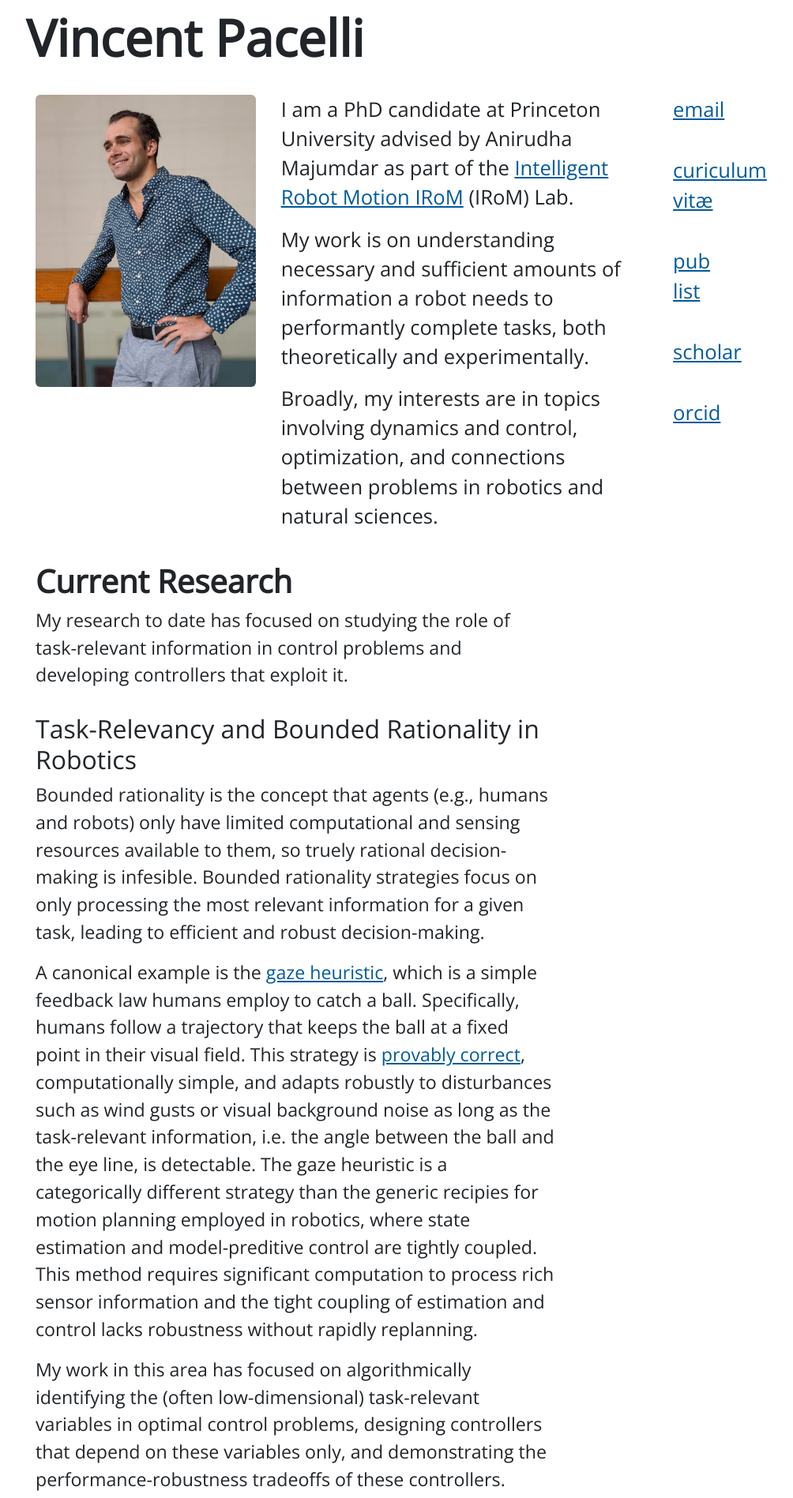
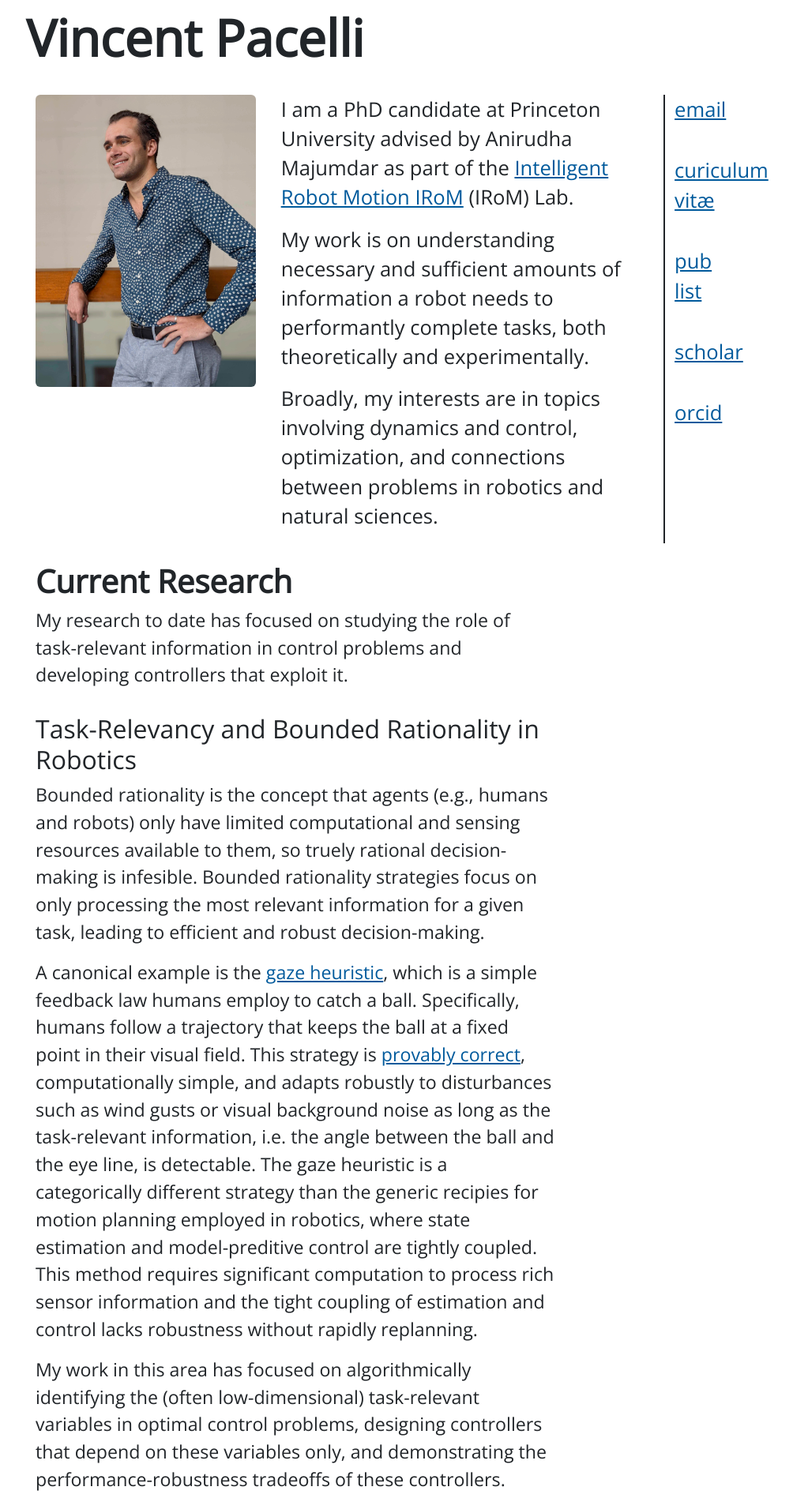
Before and after one commit to tnecniv/old-website, a Jekyll site: the page built from index.html, in a window 1280 px wide. Shown: the top 1897 px of the page at 79% size, without its empty margins (153-1157 px from the left). Built offline with Jekyll 4.4.1, drawn with Linux system fonts in a browser that asks for light colours.

Commit message:
Style changes

```diff
--- a/assets/css/style.css
+++ b/assets/css/style.css
@@ -51,10 +51,12 @@
 
 a {
     color: #005A9C;
+    font-weight: 400;
     /* text-decoration: none; */
 }
 
 a.publist {
+    font-weight: 300;
     text-decoration: none;
 }
 
@@ -82,3 +84,12 @@
 h2 {
     padding-top: 0.5em;
 }
+
+hr {
+    border-color: #000000;
+    border-style: solid none;
+    border-width: 1px 0;
+    opacity: 1;
+    margin: 2em 0;
+    color: black;
+  }
--- a/index.html
+++ b/index.html
@@ -28,7 +28,7 @@
                         </div>
                     </div>
                 </div>
-                <div class="col-lg-2 links text-left">
+                <div class="col-lg-2 links text-left border-start border-dark border-2">
                     <a href="mailto:vpacelli@princeton.edu">email</a>
                     <br/>
                     <br/>
@@ -55,14 +55,13 @@
             <!-- <img src="assets/images/ball robot.svg" height="auto" width="1500" /> -->
         </div>
     </div>
-    <br/>
-    <div class="row main-text border border-dark">
+    <hr/>
+    <div class="row main-text">
         <div class="col-lg-12">
             <h1 id="publist">Publications</h1>
             <ol class="publist">
                 {% include publist.html type="conference" %}
             </ol>
-
             <h1>Talks</h1>
             <ol class="publist" start="{{ pubcount }}">
                 {% include publist.html type="talk" %}
```
Also changed, not shown: _config.yml (line endings or trailing spaces).
